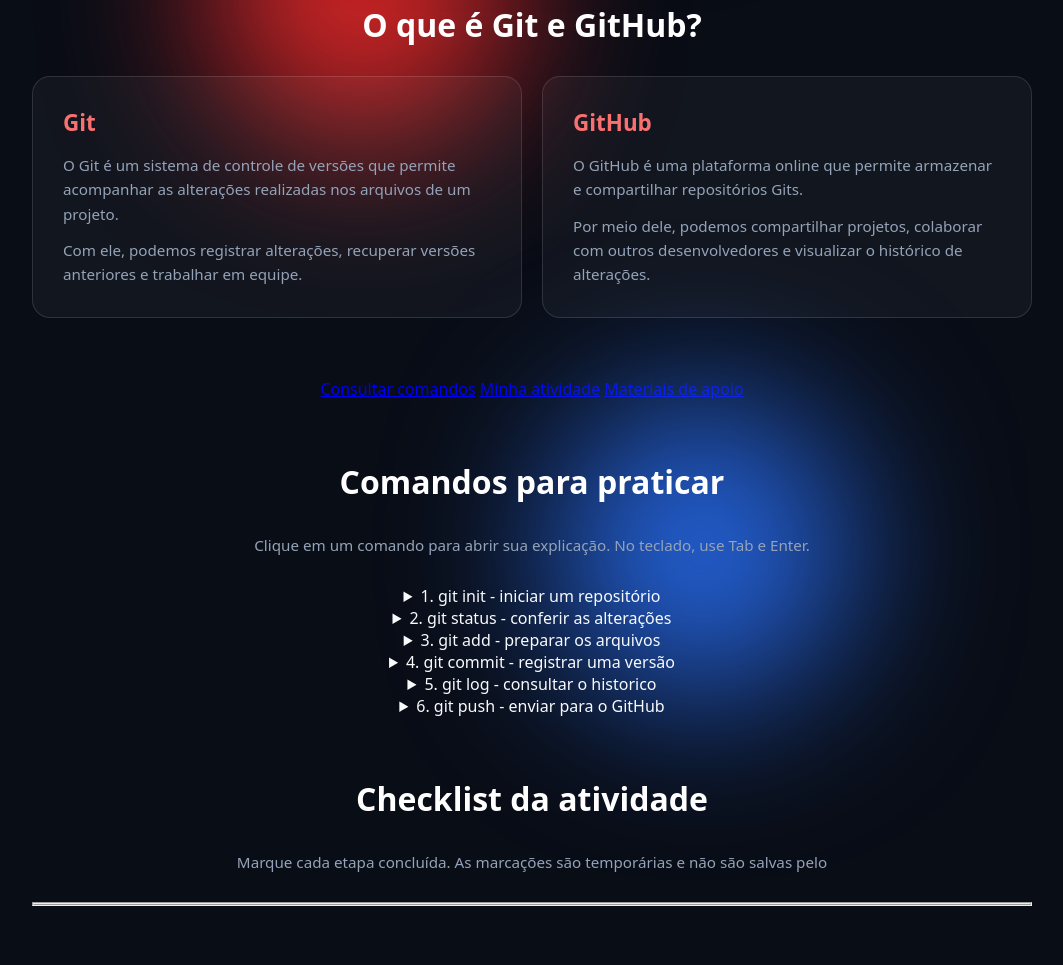
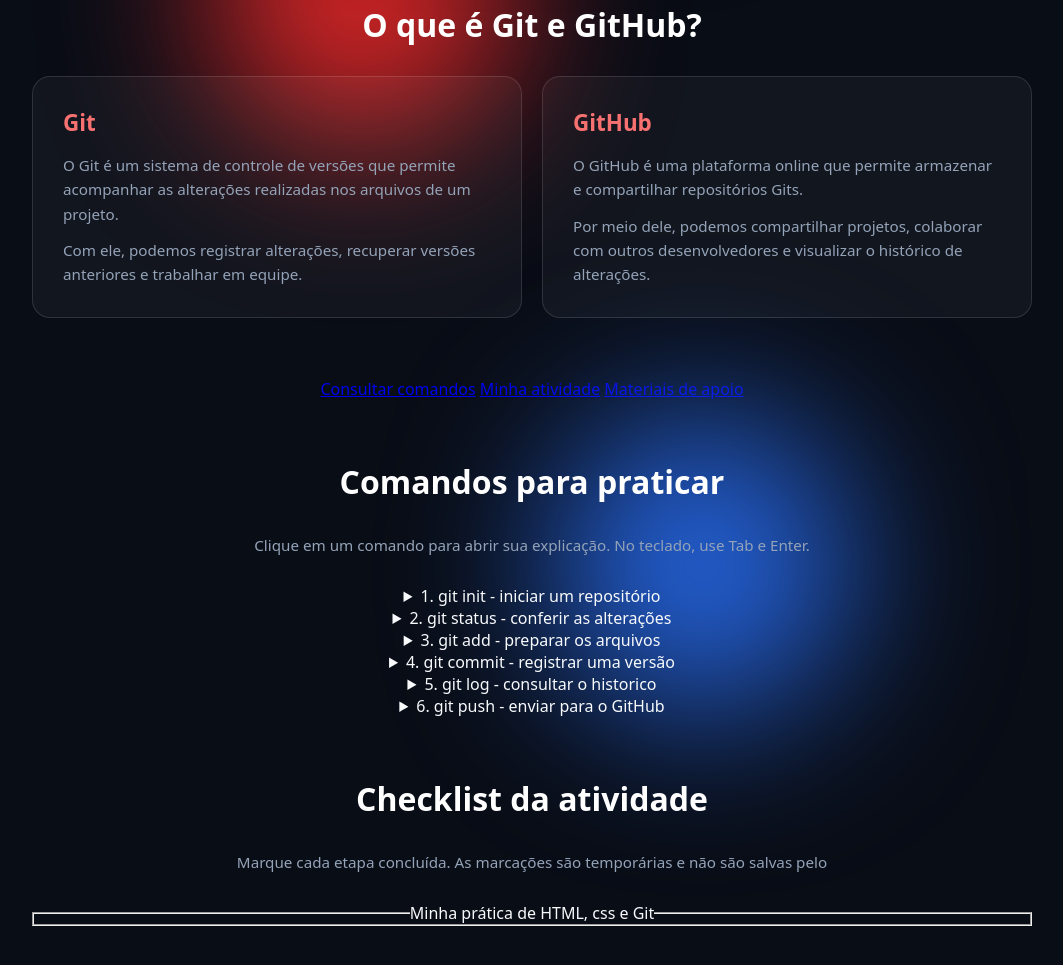
Before and after one commit to Bella11022011/Isabella_pa, a plain HTML site: page index.html in a window 1280 px wide. Shown: the part 449-1414 px from the top of the page, without its empty margins (108-1171 px from the left). Drawn offline with Linux system fonts and the light colour scheme.

Commit message:
criei uma legend: minha prática de html, css e git

```diff
--- a/index.html
+++ b/index.html
@@ -110,7 +110,9 @@
         <p>Marque cada etapa concluída. As marcações são temporárias e não são salvas pelo </p>
 
         <!-- NOVO: fieldset reúne campos relacionados; legend dá um nome ao grupo. -->
-         <fieldset class="checklist"></fieldset>
+         <fieldset class="checklist">
+            <legend>Minha prática de HTML, css e Git</legend>
+         </fieldset>
     </section>
 </body>
 </html>
```
